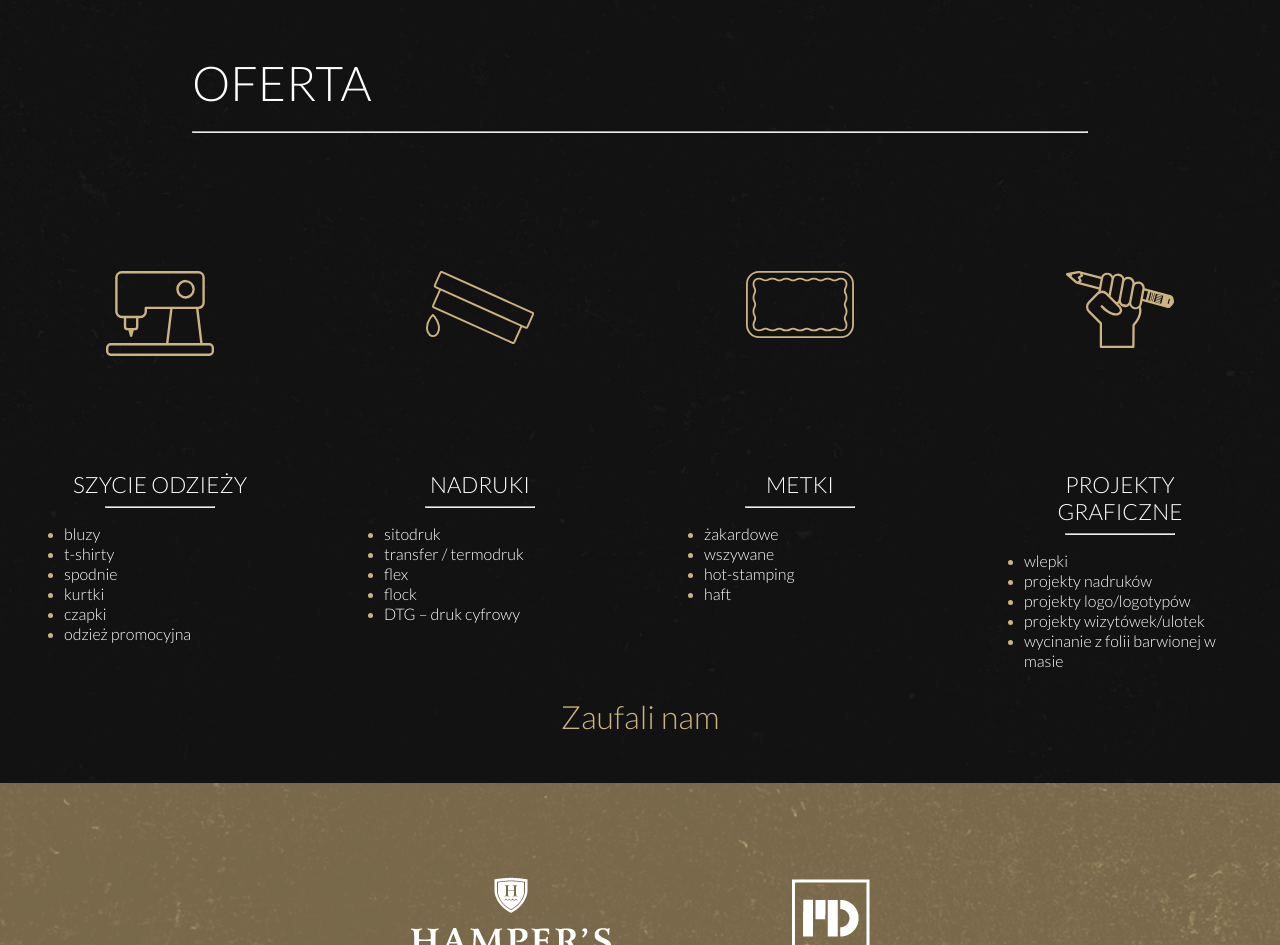
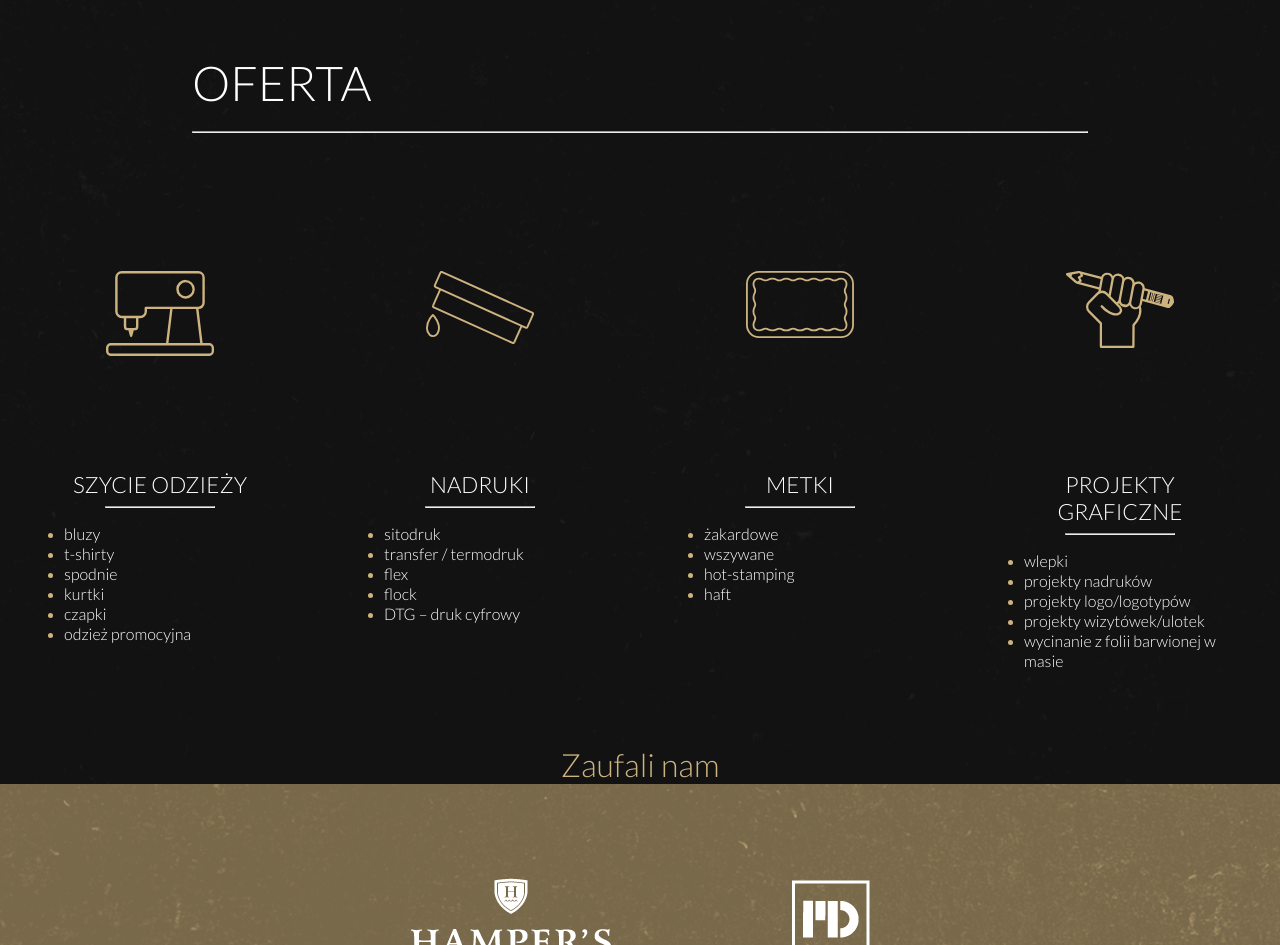
Before and after one commit to M2268/old-thimble, a plain HTML site: page index.html in a window 1280 px wide. Shown: the part 817-1762 px from the top of the page. Drawn offline with Linux system fonts and the light colour scheme.

Commit message:
Update styles.css

```diff
--- a/css/styles.css
+++ b/css/styles.css
@@ -118,6 +118,7 @@ h2
   display: flex;
   justify-content: space-around;
   padding-top:15vh;
+  padding-bottom: 6vh;
   flex-wrap: wrap;
 
 }
```
